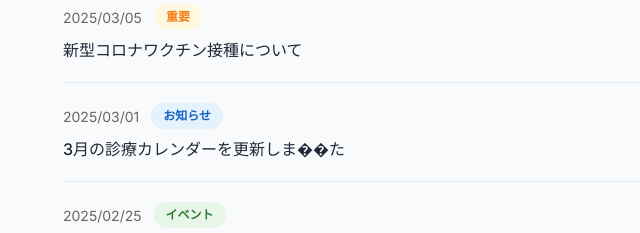
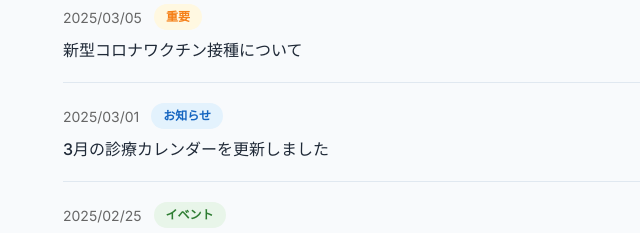
Before and after one commit to jin-roady/takami_clinic, a plain HTML site: page index.html in a window 1280 px wide. Shown: the part 1180-1413 px from the top of the page, 177-817 px from the left. Drawn offline with Linux system fonts and the light colour scheme.

Commit message:
診療案内改修

```diff
--- a/index.html
+++ b/index.html
@@ -169,7 +169,7 @@
                 <span class="news-date">2025/03/01</span>
                 <span class="news-category news-category-blue">お知らせ</span>
               </div>
-              <a href="#" class="news-link">3月の診療カレンダーを更新しま��た</a>
+              <a href="#" class="news-link">3月の診療カレンダーを更新しました</a>
             </div>
             <div class="news-item">
               <div class="news-meta">
```
